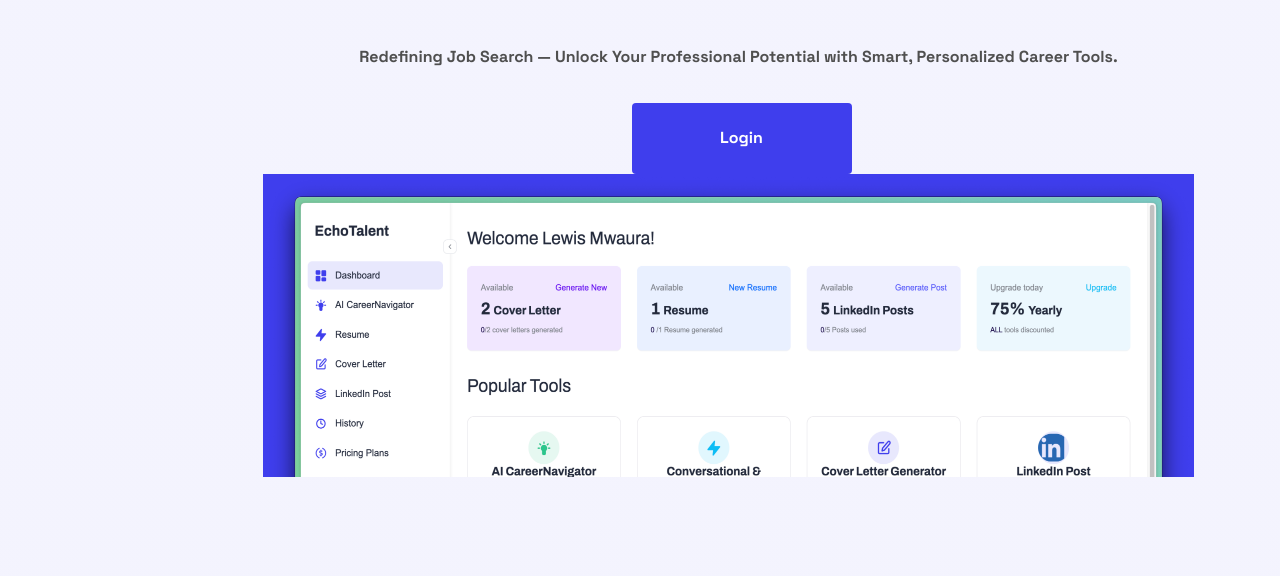
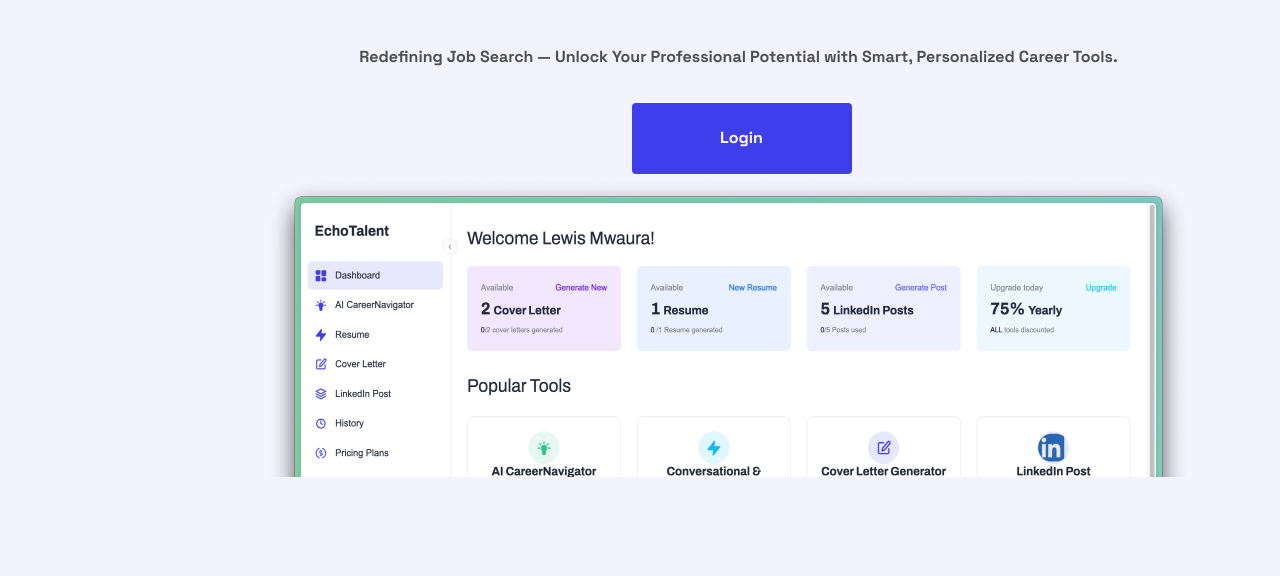
Before and after one commit to Vickiegatheru/Desktop2, a plain HTML site: page index.html in a window 1280 px wide. Shown: the part 415-991 px from the top of the page. Drawn offline with Linux system fonts and the light colour scheme.

Commit message:
Screeshot

```diff
--- a/stylesheet.css
+++ b/stylesheet.css
@@ -302,7 +302,7 @@ top: 469px;
 margin-left: 255px;
 gap: 0px;
 opacity: 0px;
-background-color: #3F3EED;
+
 
 
 }
```
